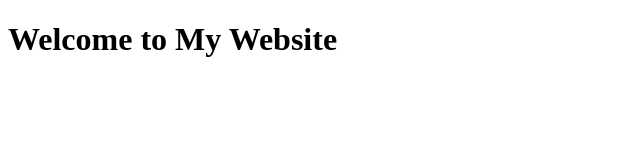
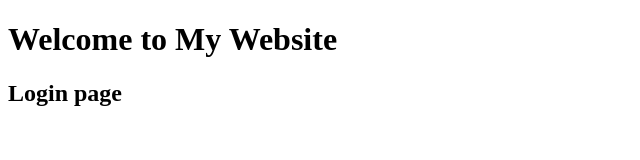
Before and after one commit to Anaswara346/my-website, a plain HTML site: page index.html in a window 1280 px wide. Shown: the whole page, without its empty margins (0-640 px from the left). Drawn offline with Linux system fonts and the light colour scheme.

Commit message:
Add login page heading to index.html

```diff
--- a/index.html
+++ b/index.html
@@ -7,5 +7,6 @@
 </head>
 <body>
     <h1>Welcome to My Website</h1>
+    <h2>Login page</h2>
 </body>
 </html>
```
